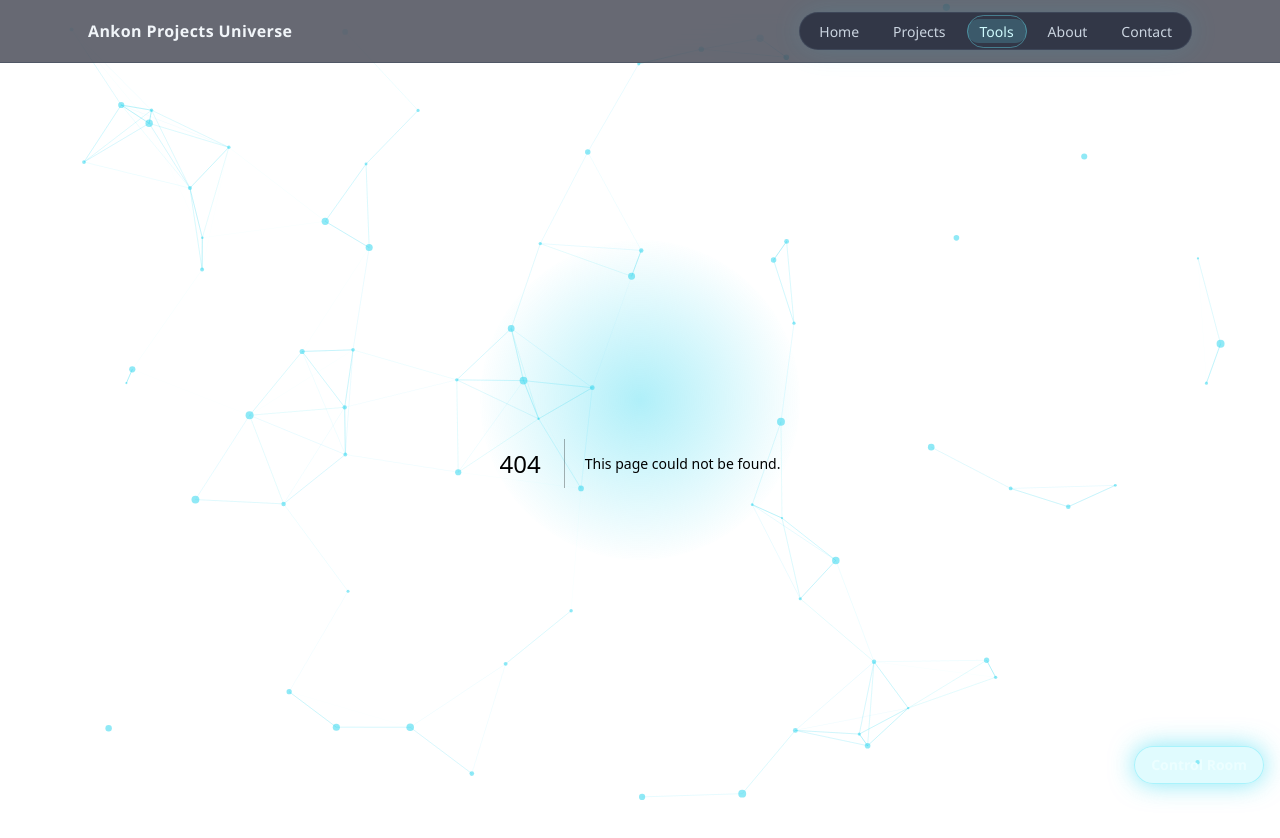
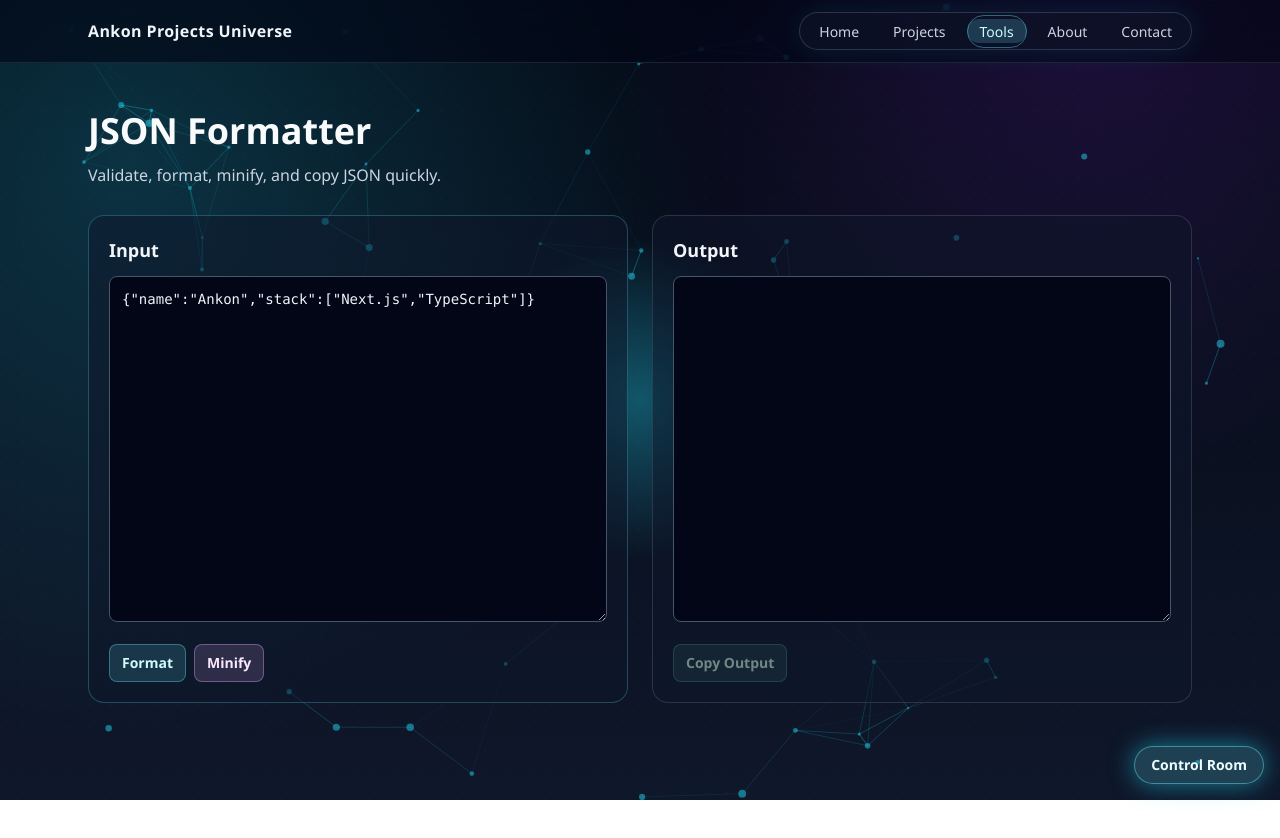
Before and after one commit to liveankon1/ankon-live-portal1, a Next.js app: page /tools/json in a window 1280 px wide. Before the commit this address had no page. Shown: the top 838 px of the page. After the commit the page ends 800 px from the top, so only its background shows below. Built offline with nearby package versions, Linux system fonts and the light colour scheme.

Commit message:
Create page.tsx

```diff
--- /dev/null
+++ b/app/tools/json/page.tsx
@@ -0,0 +1,79 @@
+"use client";
+
+import { useState } from "react";
+
+export default function JsonToolPage() {
+  const [input, setInput] = useState('{"name":"Ankon","stack":["Next.js","TypeScript"]}');
+  const [output, setOutput] = useState("");
+  const [error, setError] = useState("");
+
+  const formatJson = (mode: "pretty" | "minify") => {
+    try {
+      const parsed = JSON.parse(input);
+      setOutput(mode === "pretty" ? JSON.stringify(parsed, null, 2) : JSON.stringify(parsed));
+      setError("");
+    } catch (e) {
+      setError((e as Error).message);
+      setOutput("");
+    }
+  };
+
+  const copyOutput = async () => {
+    if (!output) return;
+    await navigator.clipboard.writeText(output);
+  };
+
+  return (
+    <section className="mx-auto max-w-6xl px-4 py-12 md:px-6">
+      <h1 className="text-4xl font-bold text-slate-50">JSON Formatter</h1>
+      <p className="mt-3 text-slate-300">Validate, format, minify, and copy JSON quickly.</p>
+
+      <div className="mt-7 grid gap-6 lg:grid-cols-2">
+        <article className="rounded-2xl border border-cyan-300/25 bg-slate-900/50 p-5">
+          <h2 className="text-lg font-semibold text-slate-100">Input</h2>
+          <textarea
+            value={input}
+            onChange={(e) => setInput(e.target.value)}
+            rows={16}
+            className="mt-3 w-full rounded-lg border border-slate-600 bg-slate-950 p-3 font-mono text-sm text-slate-100"
+          />
+          <div className="mt-4 flex flex-wrap gap-2">
+            <button
+              type="button"
+              onClick={() => formatJson("pretty")}
+              className="rounded-lg border border-cyan-300/35 bg-cyan-300/15 px-3 py-2 text-sm font-semibold text-cyan-100"
+            >
+              Format
+            </button>
+            <button
+              type="button"
+              onClick={() => formatJson("minify")}
+              className="rounded-lg border border-fuchsia-300/35 bg-fuchsia-300/15 px-3 py-2 text-sm font-semibold text-fuchsia-100"
+            >
+              Minify
+            </button>
+          </div>
+          {error ? <p className="mt-3 text-sm text-rose-300">Invalid JSON: {error}</p> : null}
+        </article>
+
+        <article className="rounded-2xl border border-slate-600/50 bg-slate-900/50 p-5">
+          <h2 className="text-lg font-semibold text-slate-100">Output</h2>
+          <textarea
+            value={output}
+            readOnly
+            rows={16}
+            className="mt-3 w-full rounded-lg border border-slate-600 bg-slate-950 p-3 font-mono text-sm text-slate-100"
+          />
+          <button
+            type="button"
+            onClick={copyOutput}
+            disabled={!output}
+            className="mt-4 rounded-lg border border-emerald-300/35 bg-emerald-300/15 px-3 py-2 text-sm font-semibold text-emerald-100 disabled:opacity-50"
+          >
+            Copy Output
+          </button>
+        </article>
+      </div>
+    </section>
+  );
+}
```
